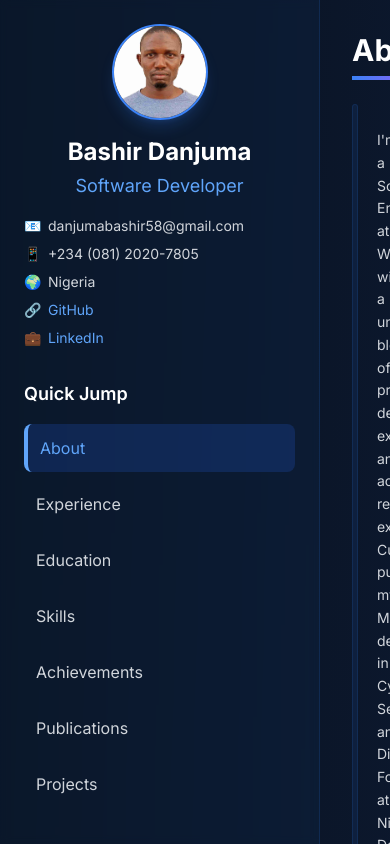
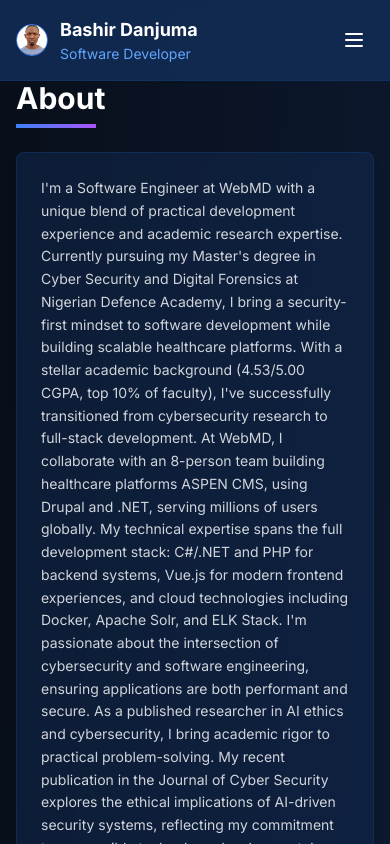
Before and after one commit to BashDee/resume.dev, a Next.js app: page / in a window 390 px wide. Shown: the top 844 px of the page. Built offline with nearby package versions, Linux system fonts and the light colour scheme.

Commit message:
feat: implement mobile header with toggleable sidebar for improved navigation

```diff
--- a/src/components/Resume.tsx
+++ b/src/components/Resume.tsx
@@ -6,6 +6,7 @@ import { Card, CardHeader, CardContent, CardTitle } from '@/components/ui/Card';
 
 const Resume: React.FC = () => {
   const [activeSection, setActiveSection] = useState<string>('about');
+  const [isSidebarOpen, setIsSidebarOpen] = useState<boolean>(false);
 
   useEffect(() => {
     const observer = new IntersectionObserver(
@@ -43,9 +44,49 @@ const Resume: React.FC = () => {
 
   return (
     <div className="min-h-screen bg-gradient-to-br from-navy-950 to-navy-900">
+      {/* Mobile Header with Hamburger Menu */}
+      <div className="lg:hidden fixed top-0 left-0 right-0 z-50 bg-navy-800/95 backdrop-blur-sm border-b border-navy-700/50 p-4">
+        <div className="flex items-center justify-between">
+          <div className="flex items-center gap-3">
+            <img
+              src="profile.jpg"
+              alt={personalInfo.name}
+              className="w-8 h-8 rounded-full object-cover border border-blue-500"
+            />
+            <div>
+              <h1 className="text-lg font-bold text-white">{personalInfo.name}</h1>
+              <p className="text-sm text-blue-400">{personalInfo.title}</p>
+            </div>
+          </div>
+          <button
+            onClick={() => setIsSidebarOpen(!isSidebarOpen)}
+            className="p-2 text-white hover:bg-navy-700 rounded-lg transition-colors"
+            aria-label="Toggle menu"
+          >
+            <svg className="w-6 h-6" fill="none" stroke="currentColor" viewBox="0 0 24 24">
+              {isSidebarOpen ? (
+                <path strokeLinecap="round" strokeLinejoin="round" strokeWidth={2} d="M6 18L18 6M6 6l12 12" />
+              ) : (
+                <path strokeLinecap="round" strokeLinejoin="round" strokeWidth={2} d="M4 6h16M4 12h16M4 18h16" />
+              )}
+            </svg>
+          </button>
+        </div>
+      </div>
+
+      {/* Mobile Overlay */}
+      {isSidebarOpen && (
+        <div
+          className="lg:hidden fixed inset-0 bg-black/50 z-40"
+          onClick={() => setIsSidebarOpen(false)}
+        />
+      )}
+
       <div className="flex">
         {/* Fixed Sidebar */}
-        <div className="w-80 min-h-screen bg-navy-800/30 backdrop-blur-sm border-r border-navy-700/50 p-6 fixed">
+        <div className={`w-80 min-h-screen bg-navy-800/30 backdrop-blur-sm border-r border-navy-700/50 p-6 fixed z-50 transition-transform duration-300 ease-in-out lg:translate-x-0 ${
+          isSidebarOpen ? 'translate-x-0' : '-translate-x-full'
+        } lg:block`}>
           {/* Profile Section */}
           <div className="text-center mb-8">
             <img
@@ -92,6 +133,7 @@ const Resume: React.FC = () => {
               <a
                 key={section.id}
                 href={`#${section.id}`}
+                onClick={() => setIsSidebarOpen(false)}
                 className={`block w-full text-left p-3 rounded-lg transition-all duration-200 ${
                   activeSection === section.id
                     ? 'bg-blue-600/20 text-blue-400 border-l-4 border-blue-400'
@@ -105,7 +147,7 @@ const Resume: React.FC = () => {
         </div>
 
         {/* Main Content - Scrollable */}
-        <div className="flex-1 ml-80 p-8 overflow-y-auto">
+        <div className="flex-1 lg:ml-80 p-4 lg:p-8 pt-20 lg:pt-8 overflow-y-auto">
           <div className="max-w-4xl mx-auto space-y-12">
 
             {/* About Section */}
```
